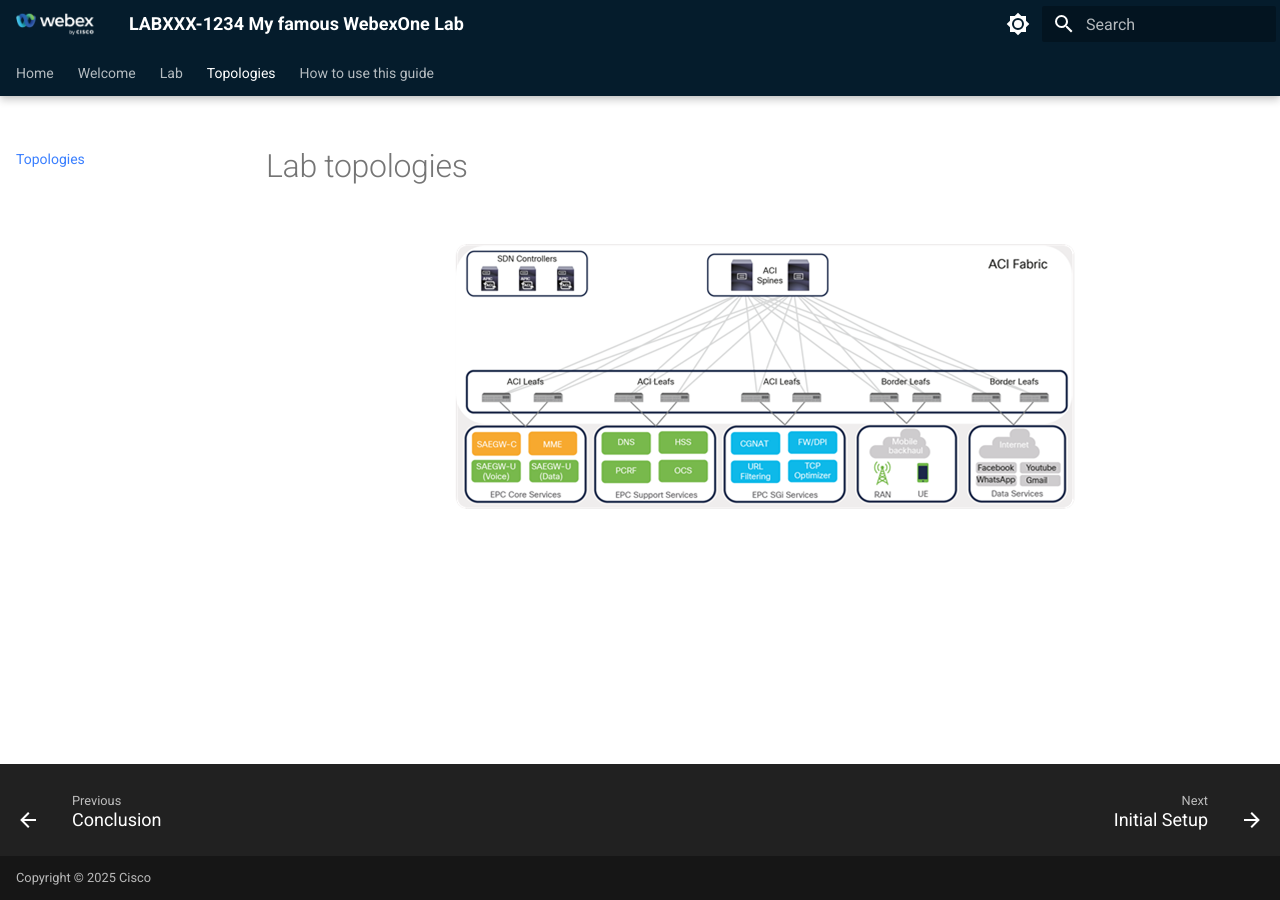
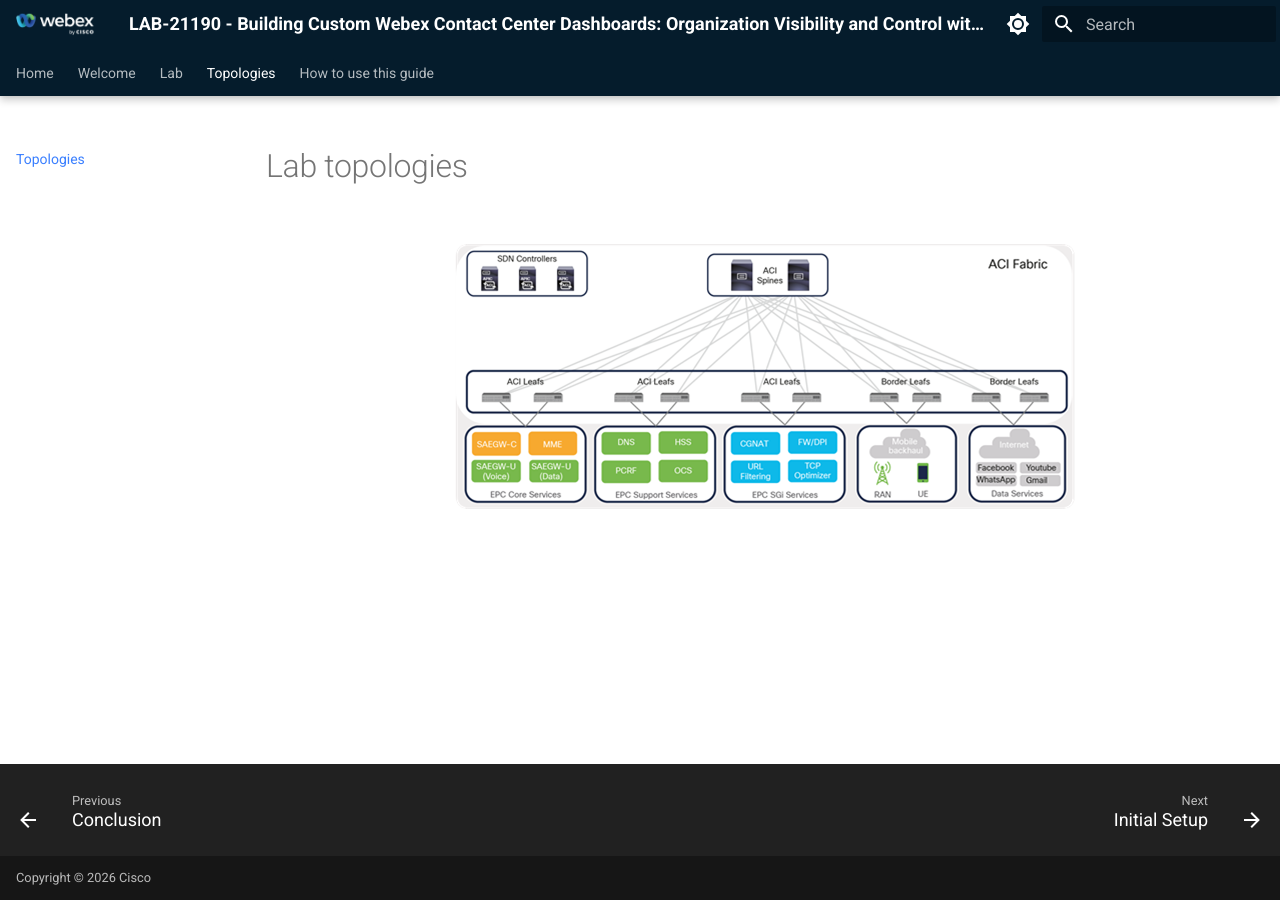
Before and after one commit to WebexCC-SA/LAB-21190, an MkDocs documentation site: the page built from docs/topologies.md, in a window 1280 px wide. Built offline with MkDocs 1.6.1 and Material for MkDocs 9.7.7, drawn with Linux system fonts in a browser that asks for light colours.

Commit message:
Lab Setup

```diff
--- a/mkdocs.yml
+++ b/mkdocs.yml
@@ -1,8 +1,8 @@
 ---
-site_name: LABXXX-1234 My famous WebexOne Lab # This must begin with the session ID, e.g. LABXXX-1234 This is my Cisco Live Lab
-site_description: LABXXX-1234 My famous WebexOne Lab # must be same as "site_name"
-site_author: John Doe
-copyright: Copyright &copy; 2025 Cisco
+site_name: "LAB-21190 - Building Custom Webex Contact Center Dashboards: Organization Visibility and Control with APIs" # This must begin with the session ID, e.g. LABXXX-1234 This is my Cisco Live Lab
+site_description: "LAB-21190 - Building Custom Webex Contact Center Dashboards: Organization Visibility and Control with APIs" # must be same as "site_name"
+site_author: Joshua Zuke
+copyright: Copyright &copy; 2026 Cisco
 theme:
   name: material
   features:
@@ -35,7 +35,7 @@
   favicon: template_assets/webex75.png
 extra:
   generator: false
-  repo: "https://github.com/kevsimps/wx1_26.git"
+  repo: "https://github.com/WebexCC-SA/LAB-21190.git"
   site_event: test
 extra_css:
   - stylesheets/extra.css
```
Also changed, not shown: README.md (+2 -2 lines).
